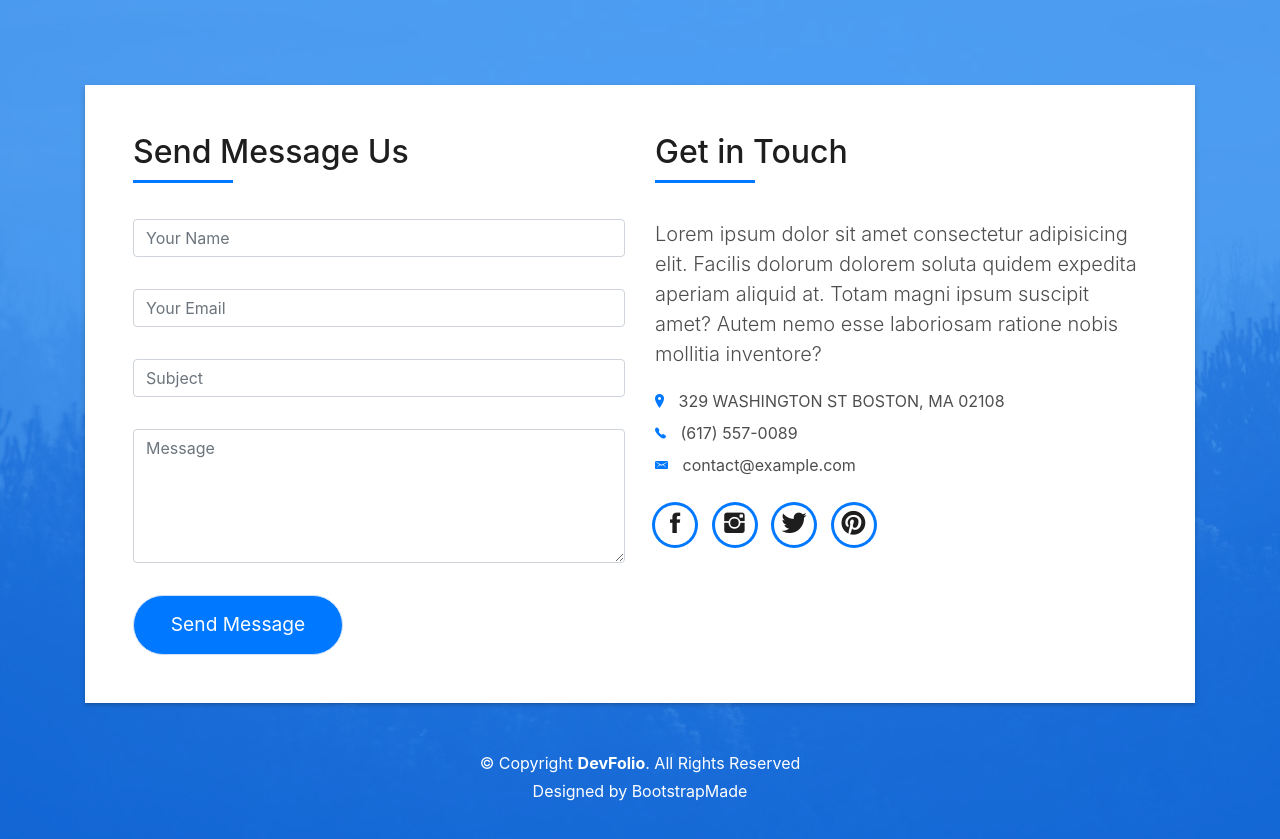
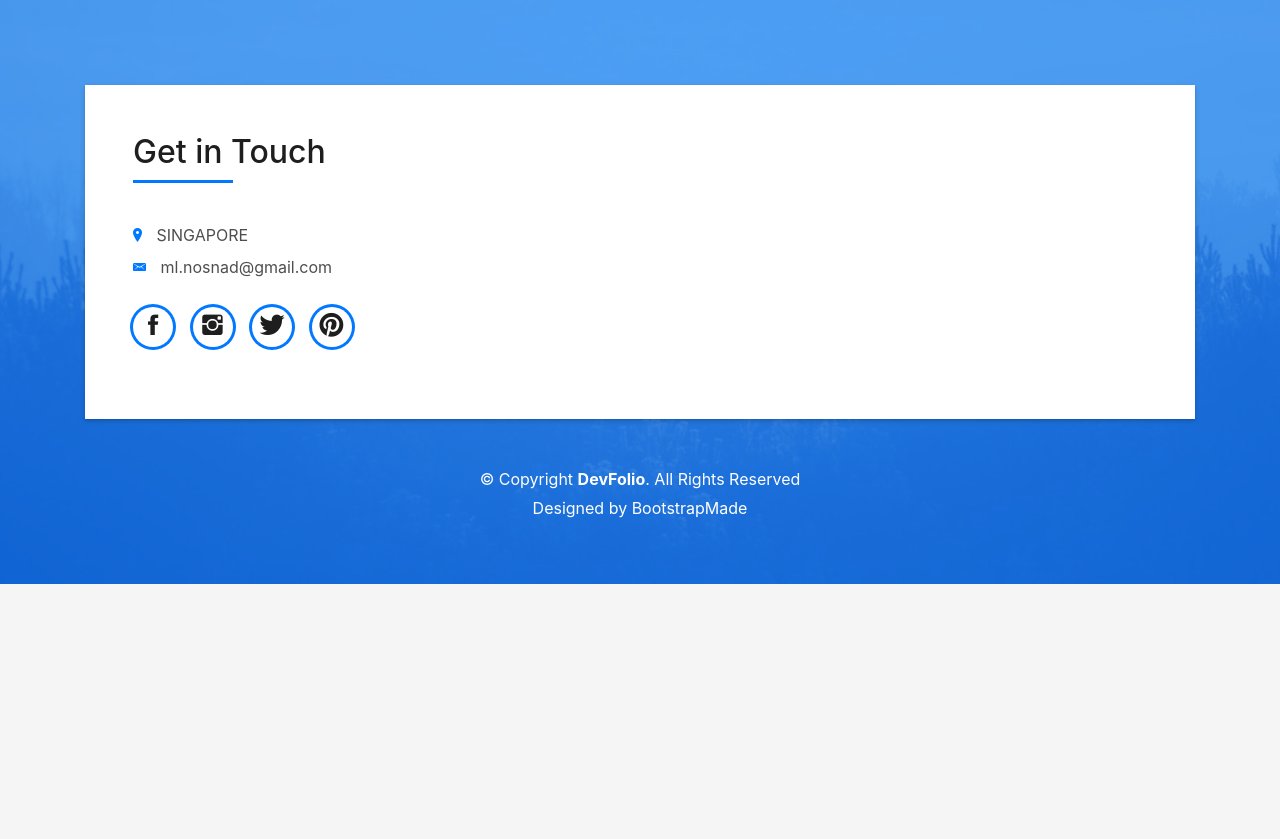
Before and after one commit to Milnosnad/Milnosnad.github.io, a plain HTML site: page index.html in a window 1280 px wide. Shown: the part 5860-6699 px from the top of the page. After the commit the page ends 6444 px from the top, so only its background shows below. Drawn offline with Linux system fonts and the light colour scheme; files whose address does not match are found by name.

Commit message:
Initial Commit

```diff
--- a/index.html
+++ b/index.html
@@ -662,7 +662,7 @@
                 <div class="col-md-6">
                   <div class="title-box-2">
                     <h5 class="title-left">
-                      Send Message Us
+                      <!-- Send Message Us
                     </h5>
                   </div>
                   <div>
@@ -703,21 +703,20 @@
                 </div>
                 <div class="col-md-6">
                   <div class="title-box-2 pt-4 pt-md-0">
-                    <h5 class="title-left">
+                    <h5 class="title-left"> -->
                       Get in Touch
                     </h5>
                   </div>
                   <div class="more-info">
                     <p class="lead">
-                      Lorem ipsum dolor sit amet consectetur adipisicing elit. Facilis dolorum dolorem soluta quidem
+                      <!-- Lorem ipsum dolor sit amet consectetur adipisicing elit. Facilis dolorum dolorem soluta quidem
                       expedita aperiam aliquid at.
                       Totam magni ipsum suscipit amet? Autem nemo esse laboriosam ratione nobis
-                      mollitia inventore?
+                      mollitia inventore? -->
                     </p>
                     <ul class="list-ico">
-                      <li><span class="ion-ios-location"></span> 329 WASHINGTON ST BOSTON, MA 02108</li>
-                      <li><span class="ion-ios-telephone"></span> (617) 557-0089</li>
-                      <li><span class="ion-email"></span> contact@example.com</li>
+                      <li><span class="ion-ios-location"></span> SINGAPORE</li>
+                      <li><span class="ion-email"></span> ml.nosnad@gmail.com</li>
                     </ul>
                   </div>
                   <div class="socials">
```
